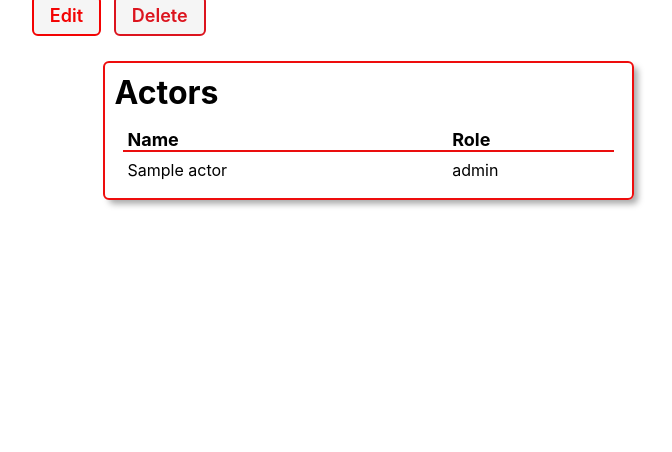
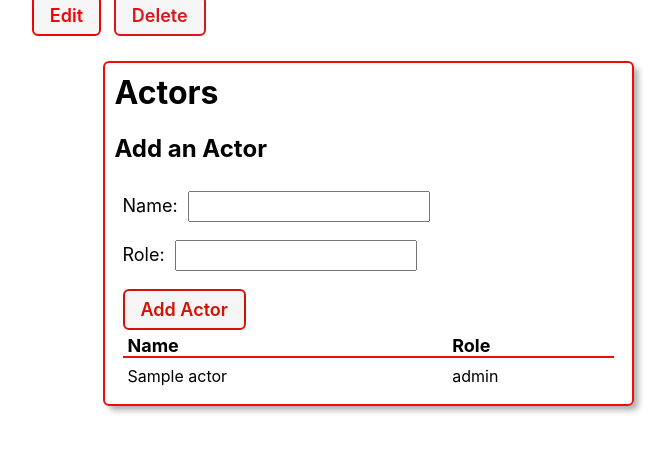
Before and after one commit to ssmlee10/django-crud-app-lab, a Django app: page /movies/1/ in a window 1280 px wide. Shown: the part 332-784 px from the top of the page, without its empty margins (272-944 px from the left). Run offline with Django 5.2, Linux system fonts and the light colour scheme; tables that the repository leaves empty hold one stand-in row (values such as "Sample post").

Commit message:
add new actors on the app

```diff
--- a/main_app/forms.py
+++ b/main_app/forms.py
@@ -0,0 +1,7 @@
+from django import forms
+from .models import Actor
+
+class ActorForm(forms.ModelForm):
+  class Meta:
+    model = Actor
+    fields = ['name', 'role']
--- a/main_app/templates/movies/detail.html
+++ b/main_app/templates/movies/detail.html
@@ -25,12 +25,23 @@
   </div>
 </section>
 
+
+
+
 <!-- Existing cat-container above -->
 <div class="feedings-toy-container">
   <section class="feedings">
     <div class="subsection-title">
       <h2>Actors</h2>
     </div>
+    <h3>Add an Actor</h3>
+<!-- Add just above the feedings table -->
+<form action="{% url 'add-actor' movie.id %}" method="post" class="subsection-content" autocomplete="off">
+  {% csrf_token %}
+  {{ actor_form.as_p }}
+  <button type="submit" class="btn submit">Add Actor</button>
+</form>
+
     <table>
       <thead>
         <tr>
--- a/main_app/urls.py
+++ b/main_app/urls.py
@@ -9,4 +9,5 @@ urlpatterns = [
   path('movies/create/', views.MovieCreate.as_view(), name='movie-create'),
   path('movies/<int:pk>/update/', views.MovieUpdate.as_view(), name='movie-update'),
   path('movies/<int:pk>/delete', views.MovieDelete.as_view(), name='movie-delete'),
+  path('movies/<int:movie_id>/add-actor/', views.add_actor, name='add-actor'),
 ]
--- a/main_app/views.py
+++ b/main_app/views.py
@@ -1,6 +1,7 @@
-from django.shortcuts import render
+from django.shortcuts import render, redirect
 from django.views.generic.edit import CreateView, UpdateView, DeleteView
 from .models import Movie
+from .forms import ActorForm
 
 # import HttpResonse to send text-based responses
 from django.http import HttpResponse
@@ -18,7 +19,8 @@ def movie_index(request):
 
 def movie_detail(request, movie_id):
   movie = Movie.objects.get(id=movie_id)
-  return render(request, 'movies/detail.html', {'movie': movie})
+  actor_form = ActorForm()
+  return render(request, 'movies/detail.html', {'movie': movie, 'actor_form': actor_form})
 
 class MovieCreate(CreateView):
   model = Movie
@@ -31,3 +33,11 @@ class MovieUpdate(UpdateView):
 class MovieDelete(DeleteView):
   model = Movie
   success_url = '/movies/'
+
+def add_actor(request, movie_id):
+    form = ActorForm(request.POST)
+    if form.is_valid():
+        new_actor = form.save(commit=False)
+        new_actor.movie_id = movie_id
+        new_actor.save()
+    return redirect('movie-detail', movie_id=movie_id)
```
